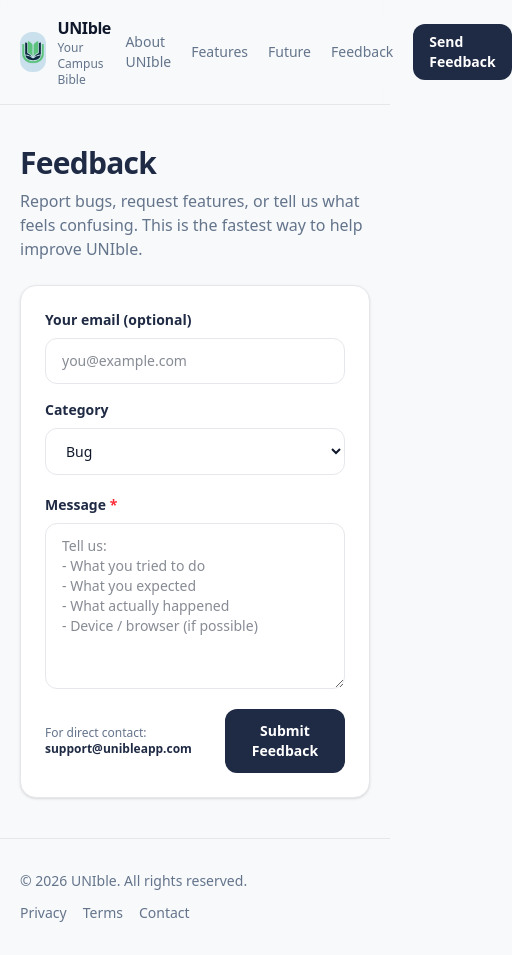
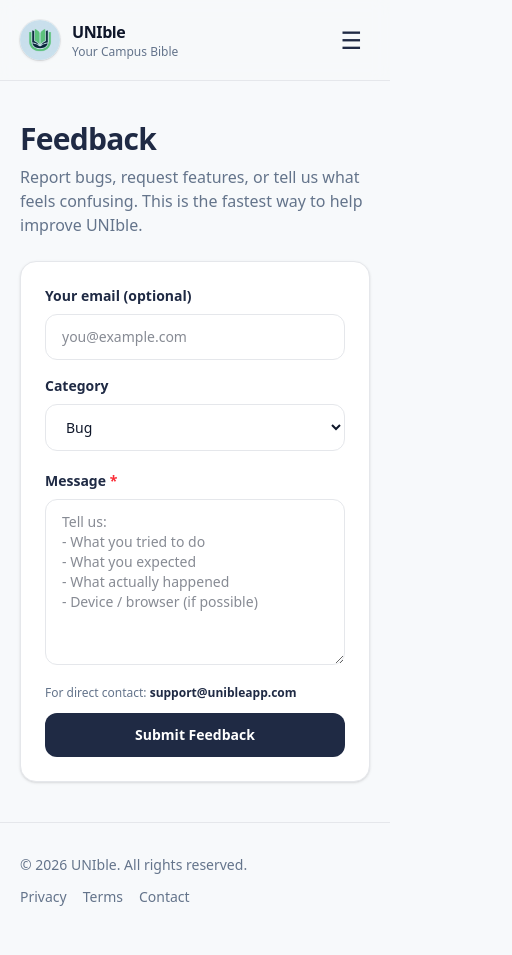
Before and after one commit to jinjung21/unible-web, a Next.js app: page /feedback in a window 390 px wide. Shown: the whole page, 512 px wide, since content can reach past the window. Built offline with nearby package versions, Linux system fonts and the light colour scheme.

Commit message:
revised mobile version

```diff
--- a/app/feedback/page.tsx
+++ b/app/feedback/page.tsx
@@ -6,7 +6,8 @@ export default function FeedbackPage() {
           Feedback
         </h1>
         <p className="mt-2 text-[var(--unible-muted)]">
-          Report bugs, request features, or tell us what feels confusing. This is the fastest way to help improve UNIble.
+          Report bugs, request features, or tell us what feels confusing. This is
+          the fastest way to help improve UNIble.
         </p>
       </div>
 
@@ -17,7 +18,13 @@ export default function FeedbackPage() {
           className="flex flex-col gap-5"
         >
           {/* Honeypot (스팸봇 방지) */}
-          <input type="text" name="_gotcha" className="hidden" tabIndex={-1} autoComplete="off" />
+          <input
+            type="text"
+            name="_gotcha"
+            className="hidden"
+            tabIndex={-1}
+            autoComplete="off"
+          />
 
           <div className="grid gap-4 md:grid-cols-2">
             <div className="flex flex-col gap-2">
@@ -70,20 +77,27 @@ export default function FeedbackPage() {
           {/* 페이지 자동 포함 (나중에 확장할 때도 유용) */}
           <input type="hidden" name="page" value="/feedback" />
 
-          {/* 옵션: 제출 후 리다이렉트 */}
-          <input type="hidden" name="_redirect" value="http://localhost:3000/feedback/thanks" />
+          {/* 제출 후 리다이렉트 */}
+          <input
+            type="hidden"
+            name="_redirect"
+            value="https://unibleapp.com/feedback/thanks"
+          />
 
-          <div className="flex items-center justify-between gap-3">
+          <div className="flex flex-col gap-3 sm:flex-row sm:items-center sm:justify-between">
             <div className="text-xs text-[var(--unible-muted)]">
               For direct contact:{" "}
-              <a className="font-semibold text-[var(--unible-navy)] hover:underline" href="mailto:support@unibleapp.com">
+              <a
+                className="font-semibold text-[var(--unible-navy)] hover:underline"
+                href="mailto:support@unibleapp.com"
+              >
                 support@unibleapp.com
               </a>
             </div>
 
             <button
               type="submit"
-              className="rounded-xl bg-[var(--unible-navy)] px-5 py-3 text-sm font-semibold text-white hover:opacity-95"
+              className="w-full rounded-xl bg-[var(--unible-navy)] px-5 py-3 text-sm font-semibold text-white hover:opacity-95 sm:w-auto"
             >
               Submit Feedback
             </button>
--- a/app/layout.tsx
+++ b/app/layout.tsx
@@ -13,7 +13,7 @@ export const metadata: Metadata = {
 export default function RootLayout({ children }: { children: React.ReactNode }) {
   return (
     <html lang="en">
-      <body className="min-h-screen bg-[var(--unible-bg)] text-[var(--unible-text)]">
+      <body className="min-h-screen overflow-x-hidden antialiased bg-[var(--unible-bg)] text-[var(--unible-text)]">
         <NavBar />
         <main className="mx-auto w-full max-w-6xl px-5 py-10">{children}</main>
         <Footer />
--- a/components/NavBar.tsx
+++ b/components/NavBar.tsx
@@ -1,22 +1,50 @@
+"use client";
+
 import Link from "next/link";
 import Image from "next/image";
+import { useState, useRef, useEffect } from "react";
 
+// ✅ Feedback 탭 제거 (Send Feedback 버튼만 남김)
 const navItems = [
   { href: "/about", label: "About UNIble" },
   { href: "/features", label: "Features" },
   { href: "/future", label: "Future" },
-  { href: "/feedback", label: "Feedback" },
 ];
 
 export default function NavBar() {
+  const [isOpen, setIsOpen] = useState(false);
+  const menuRef = useRef<HTMLDivElement>(null);
+
+  // 🔹 바깥 클릭 시 닫기
+  useEffect(() => {
+    function handleClickOutside(event: MouseEvent) {
+      if (menuRef.current && !menuRef.current.contains(event.target as Node)) {
+        setIsOpen(false);
+      }
+    }
+
+    document.addEventListener("mousedown", handleClickOutside);
+    return () => document.removeEventListener("mousedown", handleClickOutside);
+  }, []);
+
+  // 🔹 ESC로 닫기 (모바일에서 특히 편함)
+  useEffect(() => {
+    function handleKeyDown(event: KeyboardEvent) {
+      if (event.key === "Escape") setIsOpen(false);
+    }
+    document.addEventListener("keydown", handleKeyDown);
+    return () => document.removeEventListener("keydown", handleKeyDown);
+  }, []);
+
   return (
     <header className="sticky top-0 z-50 border-b border-[var(--unible-border)] bg-[var(--unible-bg)]/80 backdrop-blur">
       <div className="mx-auto flex w-full max-w-6xl items-center justify-between px-5 py-4">
-        <Link href="/" className="flex items-center gap-3">
-          {/* 로고 이미지 */}
-          <div className="relative h-10 w-10 overflow-hidden rounded-xl">
+        {/* Logo */}
+        <Link href="/" className="flex min-w-0 items-center gap-3">
+          {/* 둥글게 보이도록: 흰 배경 + padding + contain */}
+          <div className="relative h-10 w-10 flex-none overflow-hidden rounded-full bg-white shadow-sm ring-1 ring-black/5">
             <Image
-              src="/logo.png"
+              src="/logo512.png"
               alt="UNIble logo"
               fill
               sizes="40px"
@@ -25,13 +53,18 @@ export default function NavBar() {
             />
           </div>
 
-          <div className="leading-tight">
-            <div className="text-base font-semibold tracking-tight">UNIble</div>
-            <div className="text-xs text-[var(--unible-muted)]">Your Campus Bible</div>
+          <div className="min-w-0 leading-tight">
+            <div className="truncate text-base font-semibold tracking-tight">
+              UNIble
+            </div>
+            <div className="truncate text-xs text-[var(--unible-muted)]">
+              Your Campus Bible
+            </div>
           </div>
         </Link>
 
-        <nav className="flex items-center gap-5">
+        {/* Desktop Nav */}
+        <nav className="hidden items-center gap-6 md:flex">
           {navItems.map((item) => (
             <Link
               key={item.href}
@@ -49,6 +82,44 @@ export default function NavBar() {
             Send Feedback
           </Link>
         </nav>
+
+        {/* Mobile Hamburger */}
+        <div className="relative md:hidden" ref={menuRef}>
+          <button
+            onClick={() => setIsOpen((v) => !v)}
+            aria-label="Open menu"
+            aria-expanded={isOpen}
+            className="rounded-lg p-2 text-2xl text-[var(--unible-navy)] hover:bg-white/60"
+          >
+            ☰
+          </button>
+
+          {isOpen && (
+            <div className="absolute right-0 mt-3 w-56 overflow-hidden rounded-2xl border border-[var(--unible-border)] bg-white shadow-lg">
+              <div className="flex flex-col p-2">
+                {navItems.map((item) => (
+                  <Link
+                    key={item.href}
+                    href={item.href}
+                    onClick={() => setIsOpen(false)}
+                    className="rounded-xl px-3 py-2 text-sm text-[var(--unible-muted)] hover:bg-[var(--unible-bg)] hover:text-[var(--unible-navy)]"
+                  >
+                    {item.label}
+                  </Link>
+                ))}
+
+                <div className="my-2 h-px bg-[var(--unible-border)]" />
+                <Link
+                  href="/feedback"
+                  onClick={() => setIsOpen(false)}
+                  className="rounded-xl bg-[var(--unible-navy)] px-3 py-2 text-center text-sm font-semibold text-white hover:opacity-95"
+                >
+                  Send Feedback
+                </Link>
+              </div>
+            </div>
+          )}
+        </div>
       </div>
     </header>
   );
```
Also changed, not shown: public/logo512.png (added).
